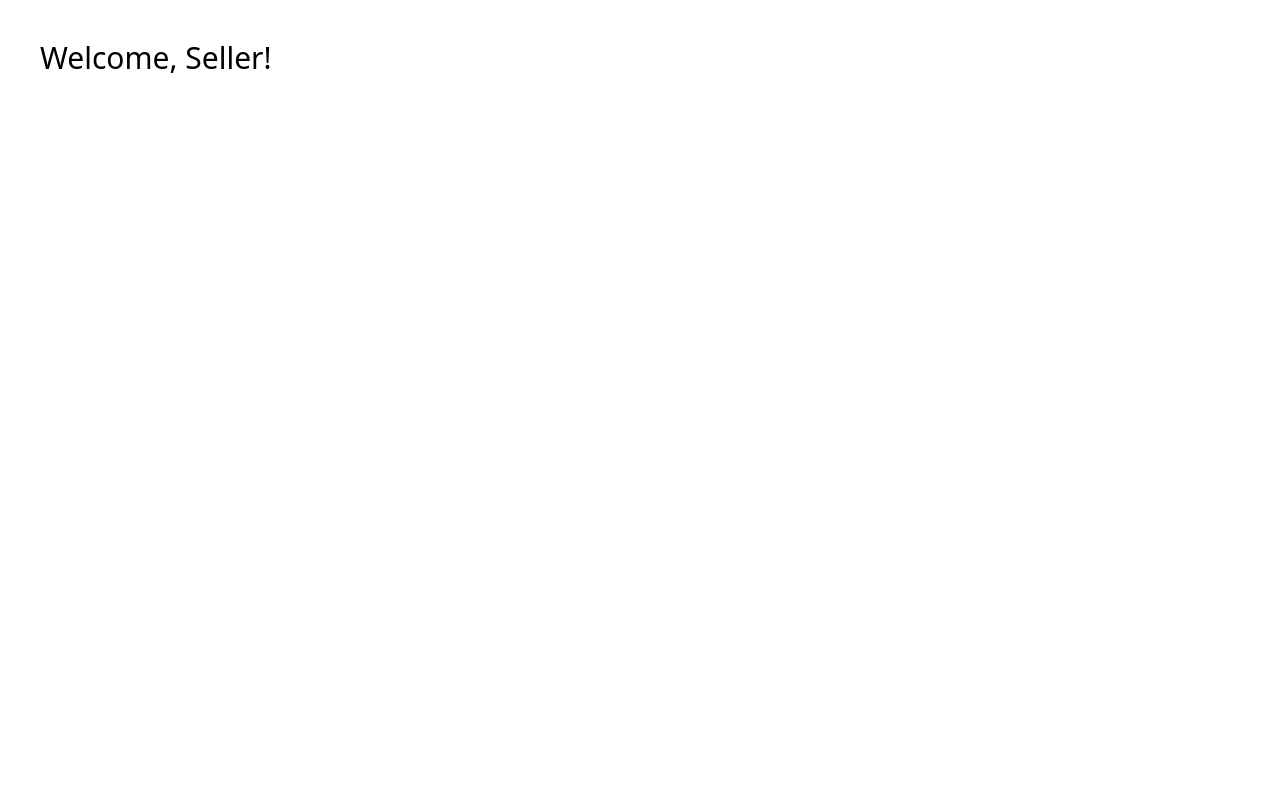
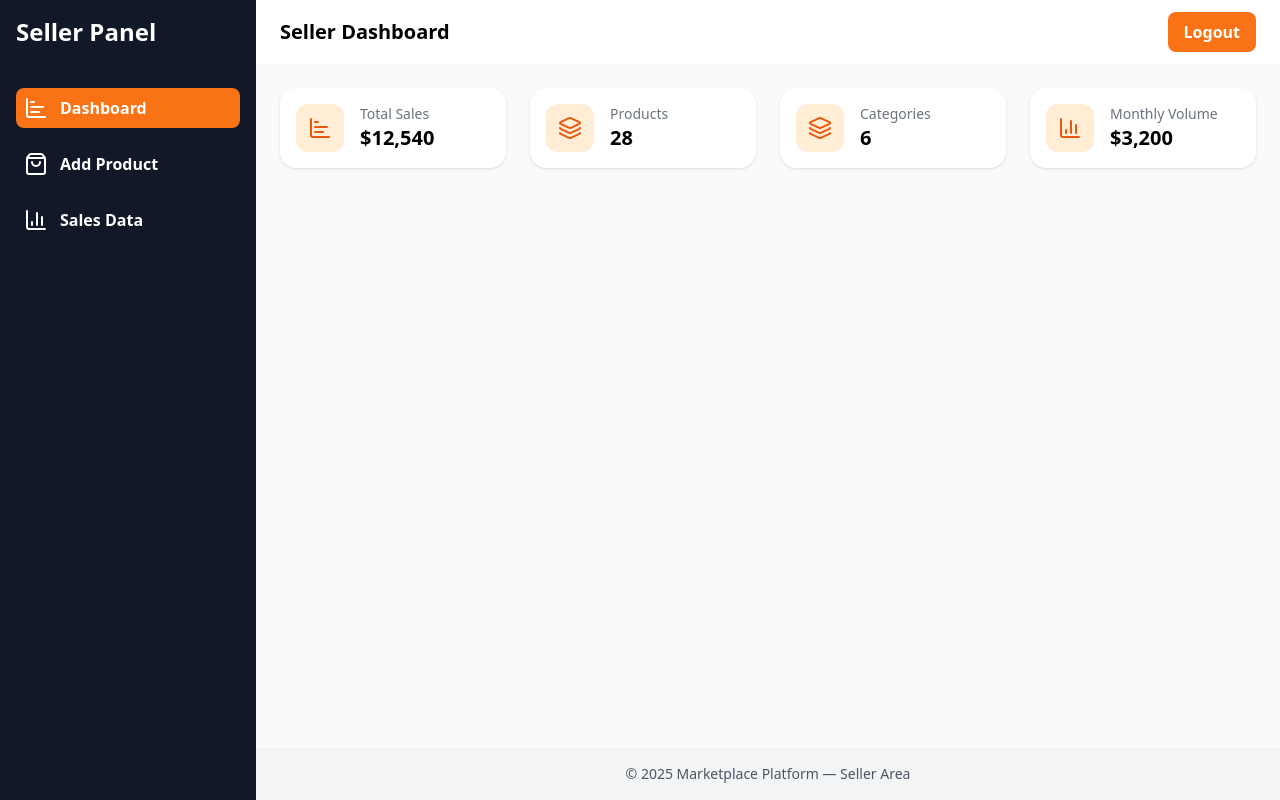
Before and after one commit to craemcode/healios, a React app in the folder frontend/: page /seller/home in a window 1280 px wide. Built offline with nearby package versions, Linux system fonts and the light colour scheme; the HTML template or start-up script is replaced by a standard one.

Commit message:
seller homepage created

```diff
--- a/frontend/package.json
+++ b/frontend/package.json
@@ -12,6 +12,7 @@
   "dependencies": {
     "axios": "^1.13.2",
     "framer-motion": "^12.23.24",
+    "lucide-react": "^0.554.0",
     "react": "^19.2.0",
     "react-dom": "^19.2.0",
     "react-router-dom": "^7.9.6"
--- /dev/null
+++ b/frontend/src/components/SellerDashboard.jsx
@@ -0,0 +1,34 @@
+import { motion } from "framer-motion";
+import { ChartBar, Layers, BarChart3 } from "lucide-react";
+
+
+
+export function SellerDashboard() {
+    const stats = [
+        { label: "Total Sales", value: "$12,540", icon: <ChartBar /> },
+        { label: "Products", value: "28", icon: <Layers /> },
+        { label: "Categories", value: "6", icon: <Layers /> },
+        { label: "Monthly Volume", value: "$3,200", icon: <BarChart3 /> },
+    ];
+
+
+    return (
+        <div className="p-6 grid grid-cols-1 md:grid-cols-2 lg:grid-cols-4 gap-6">
+            {stats.map((s, index) => (
+                <motion.div
+                    key={index}
+                    initial={{ opacity: 0, y: 20 }}
+                    animate={{ opacity: 1, y: 0 }}
+                    transition={{ delay: index * 0.1 }}
+                    className="p-4 bg-white rounded-2xl shadow flex items-center gap-4"
+                >
+                    <div className="p-3 bg-orange-100 text-orange-600 rounded-xl text-xl">{s.icon}</div>
+                    <div>
+                        <p className="text-sm text-gray-500 font-medium">{s.label}</p>
+                        <p className="text-xl font-bold">{s.value}</p>
+                    </div>
+                </motion.div>
+            ))}
+        </div>
+    );
+}
--- /dev/null
+++ b/frontend/src/components/SellerFooter.jsx
@@ -0,0 +1,7 @@
+export function SellerFooter() {
+    return (
+        <div className="w-full py-4 bg-gray-100 text-center text-gray-600 text-sm">
+            © {new Date().getFullYear()} Marketplace Platform — Seller Area
+        </div>
+    );
+}
--- /dev/null
+++ b/frontend/src/components/SellerNavbar.jsx
@@ -0,0 +1,8 @@
+export function SellerNavbar() {
+    return (
+        <div className="w-full h-16 bg-white shadow flex items-center justify-between px-6">
+            <h1 className="text-xl font-bold">Seller Dashboard</h1>
+            <button className="px-4 py-2 bg-orange-500 text-white rounded-lg font-semibold">Logout</button>
+        </div>
+    );
+}
--- /dev/null
+++ b/frontend/src/components/SellerSidebar.jsx
@@ -0,0 +1,32 @@
+import { useState } from "react";
+
+import { ChartBar, ShoppingBag, Layers, BarChart3 } from "lucide-react";
+
+
+
+
+export function SellerSidebar({ current, setCurrent }) {
+    const links = [
+        { id: "dashboard", label: "Dashboard", icon: <ChartBar /> },
+        { id: "add-product", label: "Add Product", icon: <ShoppingBag /> },
+        { id: "sales", label: "Sales Data", icon: <BarChart3 /> },
+    ];
+
+
+    return (
+        <div className="w-64 h-screen bg-gray-900 text-white p-4 flex flex-col gap-4">
+            <h2 className="text-2xl font-bold mb-6">Seller Panel</h2>
+            {links.map((link) => (
+                <button
+                    key={link.id}
+                    onClick={() => setCurrent(link.id)}
+                    className={`w-full flex items-center gap-3 p-2 rounded-lg transition-all font-semibold
+                        ${current === link.id ? "bg-orange-500" : "hover:bg-gray-700"}`}
+                >
+                    {link.icon}
+                    {link.label}
+                </button>
+            ))}
+        </div>
+    );
+}
--- a/frontend/src/pages/SellerHome.jsx
+++ b/frontend/src/pages/SellerHome.jsx
@@ -1,3 +1,38 @@
+import { useState } from "react";
+import { SellerNavbar } from "../components/SellerNavbar";
+import { SellerSidebar } from "../components/SellerSidebar";
+import {SellerFooter} from "../components/SellerFooter";
+import { SellerDashboard } from "../components/SellerDashboard";
+
+
+
+
 export default function SellerHome() {
-  return <h1 className="p-10 text-3xl">Welcome, Seller!</h1>;
+  const [current, setCurrent] = useState("dashboard");
+
+
+  return (
+    <div className="flex h-screen w-full overflow-hidden">
+      <SellerSidebar current={current} setCurrent={setCurrent} />
+
+
+      <div className="flex flex-col flex-1 overflow-y-auto">
+        <SellerNavbar />
+
+
+        <div className="flex-1 bg-gray-50">
+          {current === "dashboard" && <SellerDashboard />}
+          {current === "add-product" && (
+            <div className="p-6 text-gray-700 text-lg font-semibold">Add Product Page (coming soon)</div>
+          )}
+          {current === "sales" && (
+            <div className="p-6 text-gray-700 text-lg font-semibold">Sales Data Page (coming soon)</div>
+          )}
+        </div>
+
+
+        <SellerFooter />
+      </div>
+    </div>
+  );
 }
```
Also changed, not shown: 1 other file (tests, documents, lock files or other folders).
